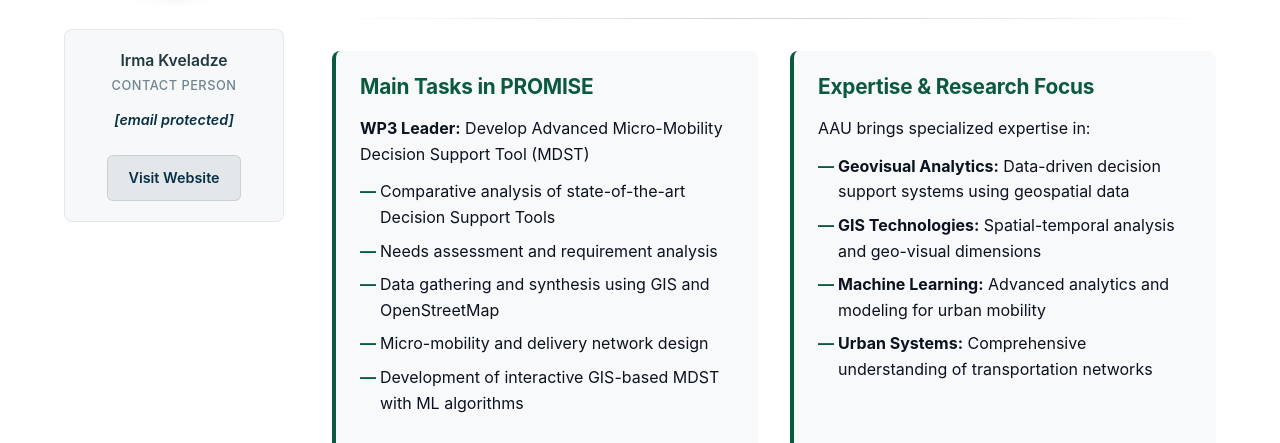
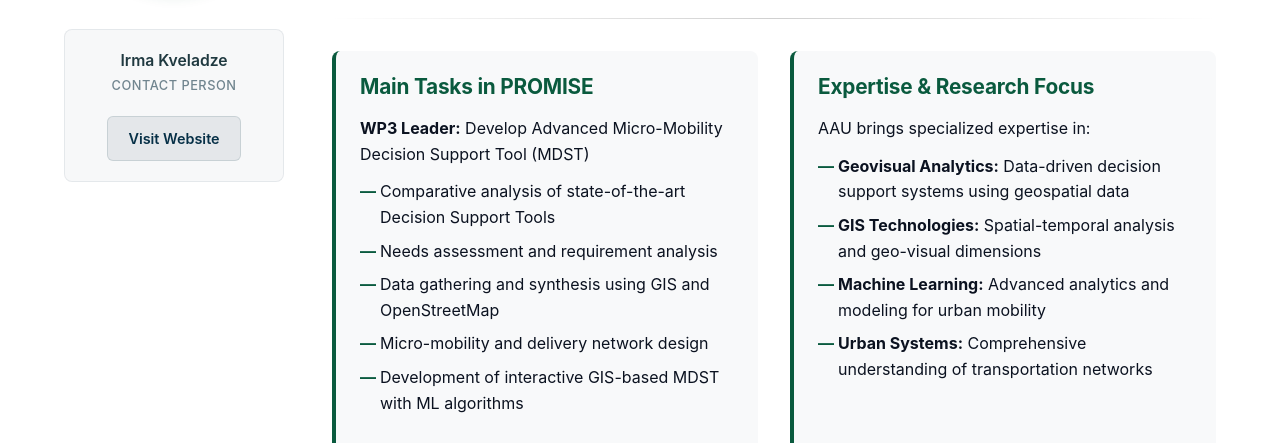
Before and after one commit to Satheendra/dut-promise, a plain HTML site: page pages/sub-AAU.html in a window 1280 px wide. Shown: the part 357-800 px from the top of the page. Drawn offline with Linux system fonts and the light colour scheme.

Commit message:
Update sub-AAU.html

```diff
--- a/pages/sub-AAU.html
+++ b/pages/sub-AAU.html
@@ -253,7 +253,7 @@
         <div class="partner-contact">
           <h3>Irma Kveladze</h3>
           <h4>Contact Person</h4>
-          <p><a href="/cdn-cgi/l/email-protection" class="__cf_email__" data-cfemail="9cf5f7eadcecf0fdf2b2fdfde9b2f8f7">[email&#160;protected]</a></p>
+         <!-- <p><a href="/cdn-cgi/l/email-protection" class="__cf_email__" data-cfemail="9cf5f7eadcecf0fdf2b2fdfde9b2f8f7">[email&#160;protected]</a></p> -->
           <a href="https://www.en.aau.dk/" class="partner-cta" target="_blank">Visit Website</a>
         </div>
       </div>
```
